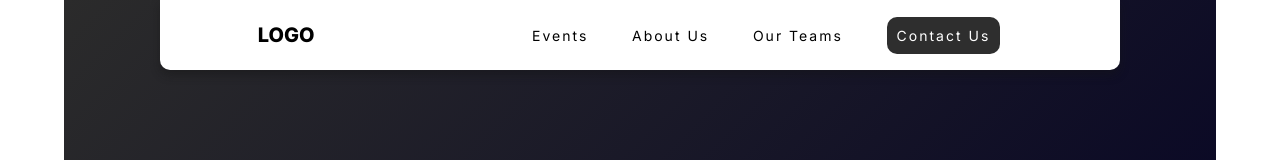
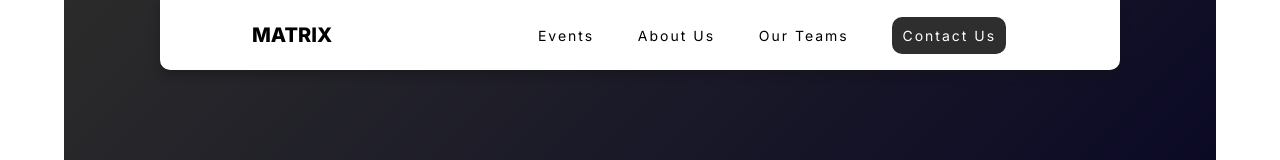
Before and after one commit to Akash-cool20/Matrix-Webpage, a plain HTML site: page index.html in a window 1280 px wide. Shown: the top 160 px of the page. Drawn offline with nearby package versions, Linux system fonts and the light colour scheme; no server answers.

Commit message:
h1 havbarchanged

```diff
--- a/index.html
+++ b/index.html
@@ -13,7 +13,6 @@
     <title>Matrix | The technical club</title>
 </head>
 <body>
-
   <head>
     <meta charset="UTF-8" />
     <meta http-equiv="X-UA-Compatible" content="IE=edge" />
@@ -28,7 +27,7 @@
         <div class="navbar">
           <div class="logo">
             <!-- <img src="./matrixlogo.png" alt="" class="logoimg"> -->
-            <h1>LOGO</h1>
+            <h1>MATRIX</h1>
           </div>
           <div class="navcontent">
             <ul>
```
